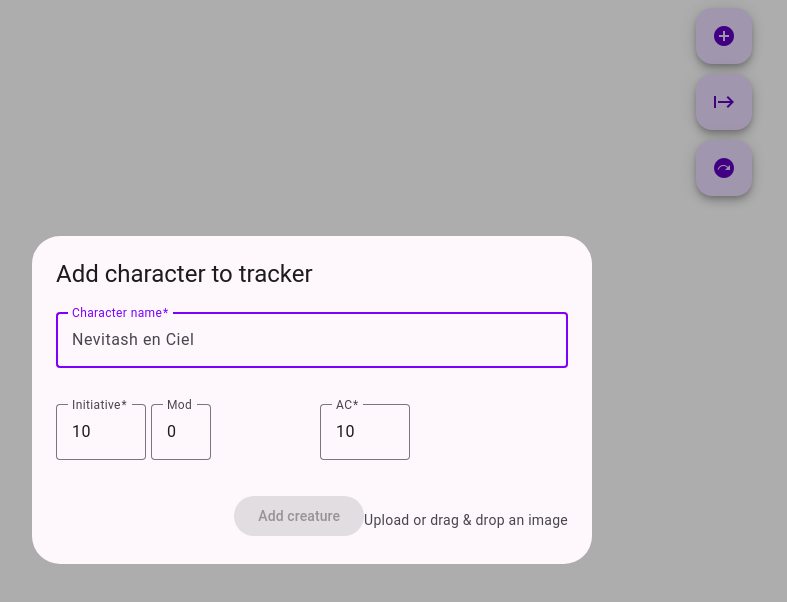
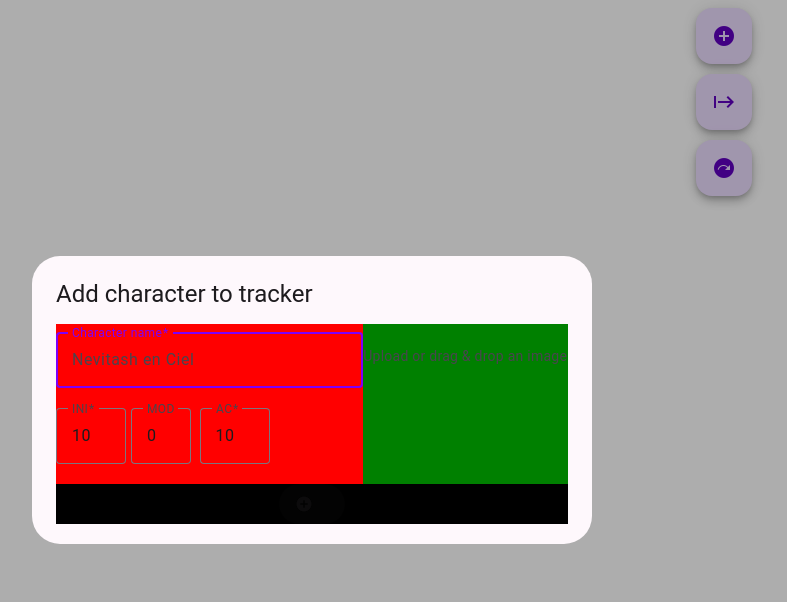
Before and after one commit to Nevitash/dnd, an Angular app: page / in a window 1280 px wide. Both pictures are taken after a click on the button "add_circle". Shown: the top 602 px of the page, without its empty margins (328-1115 px from the left). Built offline with nearby package versions, Linux system fonts and the light colour scheme.

Commit message:
adds image upload to dialog and redesigns it

```diff
--- a/src/app/components/dialogs/add-tracked-entry/add-tracked-entry.component.html
+++ b/src/app/components/dialogs/add-tracked-entry/add-tracked-entry.component.html
@@ -1,8 +1,10 @@
+<div>
   <h2 class="dialog-title" mat-dialog-title>Add character to tracker</h2>
   <mat-dialog-content>
-    <div class="dialog-content">
+    <div class="dialog">
       <form (ngSubmit)="this.onSubmit()" [formGroup]="this.form" class="dialog-form">
-            <div class="form-row">
+        <div class="top-container">
+          <div class="stats-container">
             <mat-form-field appearance="outline" class="full-width">
               <mat-label>Character name</mat-label>
               <input [formControlName]="formService.KEY_NAME" matInput placeholder="Nevitash en Ciel">
@@ -17,12 +19,16 @@
               />
             }
           </div>
-            <div class="button-row">
+          <div class="image-container">
+            <app-image-upload [formControlName]="formService.KEY_IMAGE"></app-image-upload>
+          </div>
+        </div>
+        <div class="button-container">
           <button [disabled]="!this.form.valid" color="primary" mat-raised-button type="submit">
-                    Add creature
+            <mat-icon>add_circle</mat-icon>
           </button>
-              <app-image-upload>Image</app-image-upload>
         </div>
       </form>
     </div>
   </mat-dialog-content>
+</div>
--- a/src/app/components/dialogs/add-tracked-entry/add-tracked-entry.component.scss
+++ b/src/app/components/dialogs/add-tracked-entry/add-tracked-entry.component.scss
@@ -1,37 +1,86 @@
-.dialog-content {
+.dialog {
+  background-color: yellow;
   display: flex;
-  flex-direction: column;
-  gap: 16px; /* Adds space between elements */
+  flex-direction: column; /* Column direction for main containers */
+  @media (max-width: 600px) {
+    flex-direction: row;
+  }
 }
 
-.dialog-form .form-row {
+.top-container {
   display: flex;
-  flex-wrap: wrap;
-  padding-top: 1vh;
-  gap: 16px; /* Adds space between form fields */
+  flex-direction: row; /* Row direction for children */
+  flex: 4; /* Ensure it takes necessary space */
+
+  @media (max-width: 600px) {
+    flex-direction: column;
+    max-width: 75%;
+  }
 }
 
-.dialog-form .button-row {
+.stats-container {
+  padding-top: 8px;
+  flex: 0 1 60%;
+  background-color: red;
   display: flex;
-  justify-content: flex-end; /* Aligns the button to the right */
-  margin-top: 16px; /* Adds space above the button */
+  flex-direction: row;
+  flex-wrap: wrap;
+  max-width: 60%;
+
+  @media (max-width: 600px) {
+    max-width: 100%;
+  }
+}
+
+.image-container {
+  padding-top: 8px;
+  flex: 0 1 40%;
+  background-color: green;
+  max-width: 40%;
+
+  @media (max-width: 600px) {
+    max-width: 100%;
+  }
+}
+
+.button-container {
+  flex: 1;
+  background-color: black;
+  display: flex;
+  justify-content: center;
+  align-items: center;
+
+  @media (max-width: 600px) {
+    max-width: 30%;
+    height: 100%;
+    max-height: 100%;
+    align-items: flex-start;
+    padding-top: 5px;
+  }
 }
 
 .full-width {
-  flex: 1 1 auto;
-  min-width: 100%;
+  flex: 1;
+  flex-basis: 100%;
 }
+
 .side-by-side {
   flex: 1;
-  min-width: calc(50% - 16px); /* Ensures two fields are side by side */
+  max-width: calc(50% - 10px);
+
+  @media (max-width: 600px) {
+    max-width: 100%;
+  }
 }
 
-@media (max-width: 400px) {
-  .dialog-form .form-row {
-    flex-direction: column;
-  }
+// If the last element is the .button-container, align it to the top
+.button-container:last-child {
+  align-self: flex-start; /* Ensures it aligns at the top */
+}
 
-  .full-width {
-    min-width: 100%; /* Full width on small screens */
+.dialog-form {
+  @media (max-width: 600px) {
+    display: flex;
+    max-width: 100%;
   }
 }
--- a/src/app/components/inputs/attribute-with-modifier/attribute-with-modifier.component.html
+++ b/src/app/components/inputs/attribute-with-modifier/attribute-with-modifier.component.html
@@ -1,11 +1,11 @@
 <div [formGroup]="_form" class="attribute-container">
   <mat-form-field appearance="outline" class="attribute-value">
-    <mat-label>{{ this.attributeName }}</mat-label>
+    <mat-label>{{ this.attributeName.substring(0,3).toUpperCase() }}</mat-label>
     <input [formControlName]="KEY_STAT_VALUE" matInput placeholder="10" type="number">
   </mat-form-field>
   @if (this.modifier != undefined){
     <mat-form-field appearance="outline" class="attribute-modifier">
-      <mat-label>Mod</mat-label>
+      <mat-label>MOD</mat-label>
       <input [formControlName]="KEY_STAT_MODIFIER" matInput placeholder="0" type="number">
     </mat-form-field>
   }
--- a/src/app/components/inputs/attribute-with-modifier/attribute-with-modifier.component.scss
+++ b/src/app/components/inputs/attribute-with-modifier/attribute-with-modifier.component.scss
@@ -8,9 +8,11 @@
 }
 
 .attribute-value{
-  flex: 0 0 90px;
+  flex: 0 0 70px;
+  padding: 0 0 0 0;
 }
 
 .attribute-modifier{
   flex: 0 0 60px;
+  padding: 0 0 0 0;
 }
--- a/src/app/components/inputs/image-upload/image-upload.component.html
+++ b/src/app/components/inputs/image-upload/image-upload.component.html
@@ -7,11 +7,10 @@
          #imageUpload/>
   <div (click)="imageUpload.click()">
     @if(this._form.get(this.KEY_IMAGE)?.value != null){
-      <mat-card appearance="raised">
+      <mat-card appearance="raised" class="card-container">
         <mat-card-content>
-          <img mat-card-image [src]="this.imageUrl" alt="Uploaded image"/>
+          <img mat-card-image [src]="this.imageUrl" alt="Uploaded image" class="card-image"/>
         </mat-card-content>
-
       </mat-card>
     } @else {
       <p>Upload or drag & drop an image</p>
--- /dev/null
+++ b/src/app/components/inputs/image-upload/image-upload.component.scss
@@ -0,0 +1,14 @@
+.card-container {
+  display: flex;
+  justify-content: center;
+  align-items: center;
+  overflow: auto; /* Enables scrollbars when content overflows */
+  width: 100%; /* Set width as needed */
+  height: 400px; /* Set height as needed */
+  border: 1px solid #ddd;
+}
+
+.card-image {
+  max-width: 100%;
+  max-height: 100%;
+}
--- a/src/app/components/inputs/image-upload/image-upload.component.ts
+++ b/src/app/components/inputs/image-upload/image-upload.component.ts
@@ -13,7 +13,7 @@ import {
   standalone: false,
 
   templateUrl: './image-upload.component.html',
-  styleUrl: './image-upload.component.css',
+  styleUrl: './image-upload.component.scss',
   providers: [
     {
       provide: NG_VALUE_ACCESSOR,
@@ -35,7 +35,7 @@ export class ImageUploadComponent implements ControlValueAccessor {
   };
 
   constructor() {
-    this._image = new FormControl<File | null>(null, [Validators.required]);
+    this._image = new FormControl<File | null>(null, []);
     this._form = this._formBuilder.group({
       [this.KEY_IMAGE]: this._image
     })
```
Also changed, not shown: src/app/components/inputs/image-upload/image-upload.component.css (deleted). Lines whose indentation alone changed are shown as unchanged.
